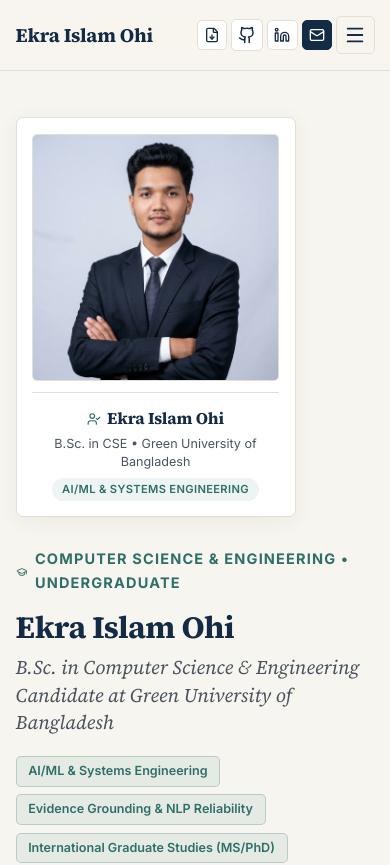
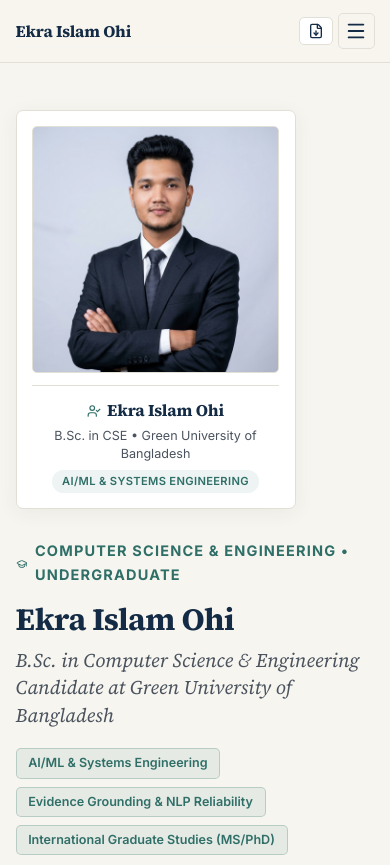
Before and after one commit to ekraislam/academic-portfolio, a React (Vite) app: page / in a window 390 px wide. Shown: the top 865 px of the page. Built offline with nearby package versions, Linux system fonts and the light colour scheme.

Commit message:
fix: add vercel.json SPA rewrites and optimize mobile header layout

```diff
--- a/src/components/Navbar.css
+++ b/src/components/Navbar.css
@@ -231,7 +231,7 @@
   }
 
   .action-icon-link {
-    padding: 0.48rem;
+    padding: 0.45rem;
   }
 
   .external-arrow {
@@ -247,17 +247,52 @@
   }
 }
 
-/* Mobile Screen Tuning (< 540px) */
-@media (max-width: 540px) {
+/* Tablet & Mobile Tuning (< 768px): Clean, perfectly spaced header */
+@media (max-width: 768px) {
+  .header-container {
+    height: 4rem;
+    padding-left: 1rem;
+    padding-right: 1rem;
+    gap: 0.5rem;
+  }
+
+  .brand-name {
+    font-size: 1.15rem;
+  }
+
   .brand-tag {
-    display: none;
+    display: none !important;
+  }
+
+  .action-icon-link--social {
+    display: none !important;
   }
 
   .header-actions {
-    gap: 0.25rem;
+    gap: 0.5rem;
   }
 
   .action-icon-link {
-    padding: 0.4rem;
+    padding: 0.4rem 0.6rem;
+  }
+
+  .mobile-toggle {
+    width: 2.35rem;
+    height: 2.35rem;
   }
 }
+
+/* Small Phone Screen Tuning (< 400px) */
+@media (max-width: 400px) {
+  .brand-name {
+    font-size: 1.05rem;
+  }
+
+  .header-actions {
+    gap: 0.35rem;
+  }
+
+  .action-icon-link {
+    padding: 0.35rem 0.5rem;
+  }
+}
--- a/src/components/Navbar.tsx
+++ b/src/components/Navbar.tsx
@@ -70,7 +70,7 @@ export const Navbar: React.FC = () => {
             href={profileData.github}
             target="_blank"
             rel="noopener noreferrer"
-            className="action-icon-link"
+            className="action-icon-link action-icon-link--social"
             aria-label="GitHub Profile"
             title="GitHub Profile"
           >
@@ -82,7 +82,7 @@ export const Navbar: React.FC = () => {
             href={profileData.linkedin}
             target="_blank"
             rel="noopener noreferrer"
-            className="action-icon-link"
+            className="action-icon-link action-icon-link--social"
             aria-label="LinkedIn Profile"
             title="LinkedIn Profile"
           >
@@ -92,7 +92,7 @@ export const Navbar: React.FC = () => {
           </a>
           <a
             href={`mailto:${profileData.email}`}
-            className="action-icon-link action-icon-link--primary"
+            className="action-icon-link action-icon-link--primary action-icon-link--social"
             aria-label="Send Email to Ekra Islam Ohi"
             title="Send Email"
           >
--- a/src/index.css
+++ b/src/index.css
@@ -89,6 +89,7 @@ html {
   scroll-padding-top: 5.5rem;
   -webkit-font-smoothing: antialiased;
   -moz-osx-font-smoothing: grayscale;
+  overflow-x: hidden;
 }
 
 body {
@@ -98,6 +99,7 @@ body {
   color: var(--color-charcoal);
   background-color: var(--color-cream);
   min-height: 100vh;
+  overflow-x: hidden;
 }
 
 /* ==========================================================================
```
Also changed, not shown: vercel.json (added).
